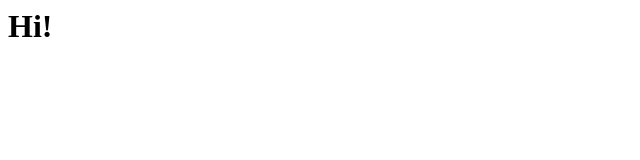
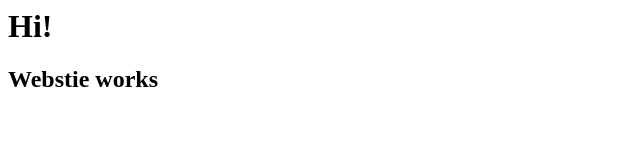
Before and after one commit to KUFELBetMaster/qflbet, a plain HTML site: page index.html in a window 1280 px wide. Shown: the whole page, without its empty margins (0-640 px from the left). Drawn offline with Linux system fonts and the light colour scheme.

Commit message:
Update index.html

```diff
--- a/index.html
+++ b/index.html
@@ -2,4 +2,5 @@
     <h1>
         Hi!
     </h1>
+    <h2>Webstie works</h2>
 </HTML>
```
